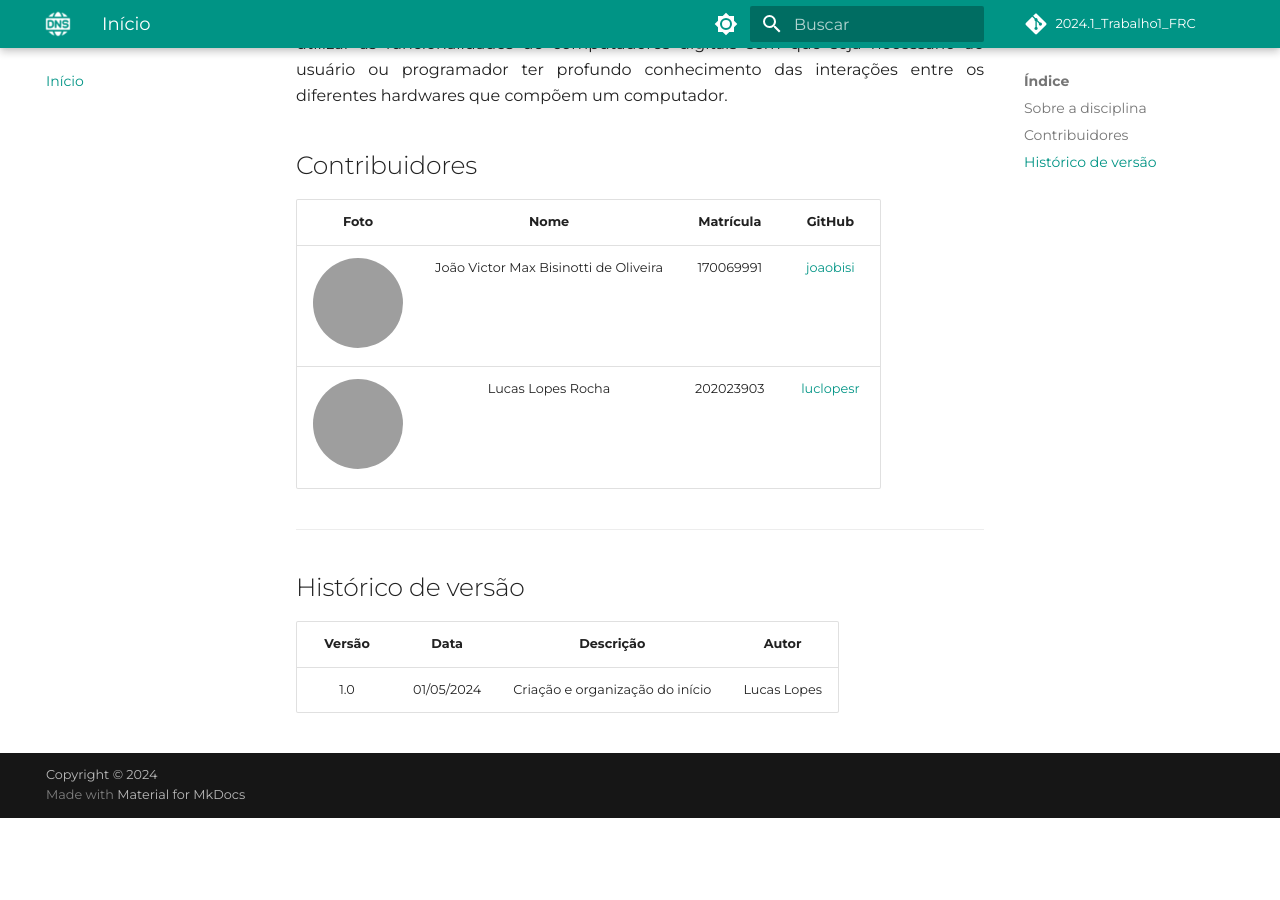
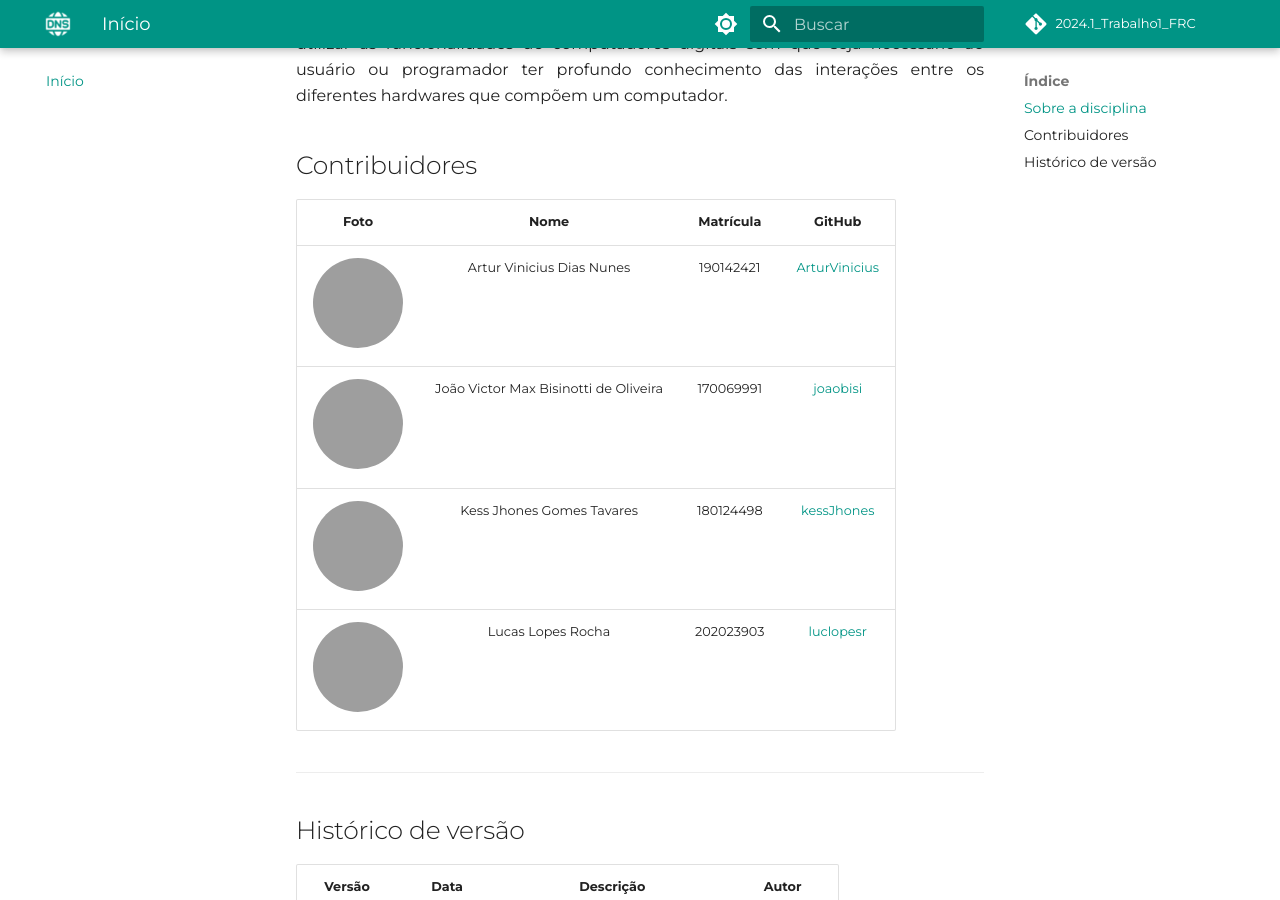
Before and after one commit to luclopesr/2024.1_Trabalho1_FRC, an MkDocs documentation site: the page built from docs/index.md, in a window 1280 px wide and 900 px high, scrolled down 746 px. Built offline with MkDocs 1.6.1 and Material for MkDocs 9.7.7, drawn with Linux system fonts in a browser that asks for light colours; comment, search, counter and statistics services are not loaded; before the commit the page ends 1564 px from its top, so only the background shows below that; grey boxes are pictures that could not be loaded.

```diff
--- a/docs/index.md
+++ b/docs/index.md
@@ -13,7 +13,9 @@ conhecimento das interações entre os diferentes hardwares que compõem um comp
 
 | **Foto** | **Nome** | **Matrícula** | **GitHub** |
 | :------: | :------: | :-----------: | :--------: |
+| <a href="https://github.com/ArturVinicius"><img src="https://avatars.githubusercontent.com/u/58870950?v=4" height="auto" width="90" style="border-radius:50%"></a> | Artur Vinicius Dias Nunes | 190142421 | [ArturVinicius](https://github.com/ArturVinicius) |
 | <a href="https://github.com/joaobisi"><img src="https://avatars.githubusercontent.com/u/111386960?v=4" height="auto" width="90" style="border-radius:50%"></a> | João Victor Max Bisinotti de Oliveira | 170069991 | [joaobisi](https://github.com/joaobisi) |
+| <a href="https://github.com/kessJhones"><img src="https://avatars.githubusercontent.com/u/49600484?v=4" height="auto" width="90" style="border-radius:50%"></a> | Kess Jhones Gomes Tavares | 180124498 | [kessJhones](https://github.com/kessJhones) |
 | <a href="https://github.com/luclopesr"><img src="https://avatars.githubusercontent.com/u/88348202?v=4" height="auto" width="90" style="border-radius:50%"></a> | Lucas Lopes Rocha | 202023903 | [luclopesr](https://github.com/luclopesr) |
 
 ---
```
Also changed, not shown: README.md (+2 -0 lines).
